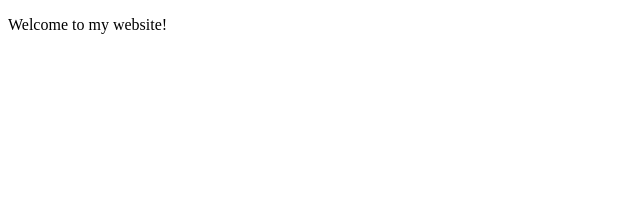
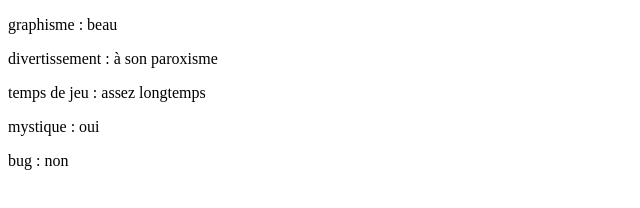
Before and after one commit to JustinMMI/aspect-mystique-il-annonce-l-arriv-e-des-d-penses-de-la-gourmandise-et-des-derniers-potins, a plain HTML site: page index.html in a window 1280 px wide. Shown: the whole page, without its empty margins (0-640 px from the left). Drawn offline with Linux system fonts and the light colour scheme.

Commit message:
j'étouffais

```diff
--- a/index.html
+++ b/index.html
@@ -6,6 +6,10 @@
     <title>Document</title>
 </head>
 <body>
-    <p>Welcome to my website! </p>
+    <p>graphisme : beau</p>
+    <p>divertissement : à son paroxisme</p>
+    <p>temps de jeu : assez longtemps</p>
+    <p>mystique : oui</p>
+    <p>bug : non</p>
 </body>
 </html>
```
